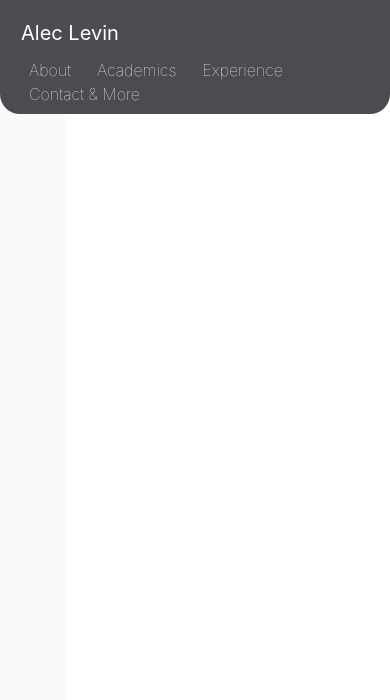
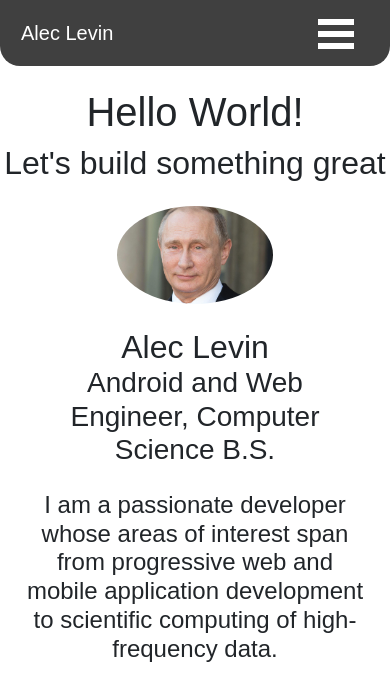
Before and after one commit to arl505/arlevin.org, a React (Create React App) app: page / in a window 390 px wide. Shown: the top 700 px of the page. Built offline with nearby package versions, Linux system fonts and the light colour scheme.

Commit message:
impemented mobile-friendly navbar (has hamburger drawer if mobile detected), needs some cleaning

```diff
--- a/package.json
+++ b/package.json
@@ -5,7 +5,9 @@
   "dependencies": {
     "bootstrap": "^4.2.1",
     "react": "^16.7.0",
+    "react-burger-menu": "^2.6.1",
     "react-dom": "^16.7.0",
+    "react-reveal": "^1.2.2",
     "react-router-dom": "^4.3.1",
     "react-scripts": "^2.1.3",
     "reactstrap": "^7.0.2"
--- a/src/App.css
+++ b/src/App.css
@@ -3,13 +3,12 @@
     background-color: #fafafa;
 }
 .NavbarItems:hover{
-    color: #DCDCDC;
+    color: #E8E8E8;
     text-decoration: none;
-
 }
 
 .NavbarItems{
-    color: white;
+    color: #A8A8A8;
     margin: 5px;
     text-decoration: none;
     font-weight: lighter;
@@ -25,12 +24,116 @@
     margin: 5px;
 }
 
-.webNavBar{
+.NavBar{
+    z-index:99;
     width: 100%;
     position: fixed;
     top: 0em;
     display: block;
-    background-color: #4d4b4f;
+    background-color: #404040;
     border-bottom-left-radius: 20px;
     border-bottom-right-radius: 20px;
 }
+
+html,
+body {
+  margin: 0;
+}
+
+#App {
+  font-family: sans-serif;
+}
+
+#page-wrap {
+  text-align: center;
+}
+
+
+
+
+
+
+
+html,
+body {
+  margin: 0;
+}
+
+#App {
+  font-family: sans-serif;
+
+  /* Give app full page to work with */
+  height: 100vh;
+}
+
+#page-wrap {
+  text-align: center;
+
+  /* Prevent sidebar from showing a scrollbar on page */
+  overflow: auto;
+}
+
+/* Individual item */
+.bm-item {
+  display: inline-block;
+
+  /* Our sidebar item styling */
+  text-decoration: none;
+  margin-bottom: 10px;
+  color: #d1d1d1;
+  transition: color 0.2s;
+}
+
+/* Change color on hover */
+.bm-item:hover {
+  color: white;
+}
+
+/* The rest copied directly from react-burger-menu docs */
+
+/* Position and sizing of burger button */
+.bm-burger-button {
+  position: fixed;
+  width: 36px;
+  height: 30px;
+  right: 36px;
+  top: 19px;
+}
+
+/* Color/shape of burger icon bars */
+.bm-burger-bars {
+  background: white;
+}
+
+/* Position and sizing of clickable cross button */
+.bm-cross-button {
+  height: 24px;
+  width: 24px;
+}
+
+/* Color/shape of close button cross */
+.bm-cross {
+  background: #bdc3c7;
+}
+
+/* General sidebar styles */
+.bm-menu {
+  background: #373a47;
+  padding: 2.5em 1.5em 0;
+  font-size: 1.15em;
+}
+
+/* Morph shape necessary with bubble or elastic */
+.bm-morph-shape {
+  fill: #373a47;
+}
+
+/* Wrapper for item list */
+.bm-item-list {
+  color: #b8b7ad;
+}
+
+/* Styling of overlay */
+.bm-overlay {
+  background: rgba(0, 0, 0, 0.3);
+}
--- a/src/App.js
+++ b/src/App.js
@@ -8,18 +8,50 @@ import About from './about/about';
 import "./App.css"
 import ReactDOM from 'react-dom';
 import {Navbar, NavbarBrand, Nav, NavItem} from 'reactstrap';
+import Fade from 'react-reveal/Fade';
+import { slide as Menu } from "react-burger-menu";
+
+
 
 class App extends Component {
 
+  constructor() {
+    super();
+    this.state = {
+      width: window.innerWidth,
+    };
+  }
+
+  componentWillMount() {
+    window.addEventListener('resize', this.handleWindowSizeChange);
+  }
+
+  // make sure to remove the listener
+  // when the component is not mounted anymore
+  componentWillUnmount() {
+    window.removeEventListener('resize', this.handleWindowSizeChange);
+  }
+
+  handleWindowSizeChange = () => {
+    this.setState({ width: window.innerWidth });
+  };
+
   render() {
-    return (
+    const { width } = this.state;
+    const isMobile = width <= 651;
+    let nav;
+    if(!isMobile){
+      nav = (<Fade>
         <div className="backdrop" style={{"minHeight":"100vh", "height":"100"}}>
         <BrowserRouter>
         <div>
-        <div className="webNavBar">
+          <div className="NavBar">
             <Navbar >
                 <NavbarBrand className="NavbarBrand" tag={Link} to="/">Alec Levin</NavbarBrand>
                 <Nav>
+                <NavItem>
+                    <Link to="/" id="homeTab" className="NavbarItems">Home</Link>
+                  </NavItem>
                   <NavItem>
                     <Link to="/about" id="aboutTab" className="NavbarItems">About</Link>
                   </NavItem>
@@ -37,6 +69,8 @@ class App extends Component {
                 </Nav>
             </Navbar>
             </div>
+
+          <div>
           <Switch>
             <Route path="/about" component={About} />
             <Route path="/academics" component={Academics} />
@@ -45,9 +79,57 @@ class App extends Component {
             <Route path="/" component={Home} /> {/* this line comes last and will be the default (or no matches)*/}
           </Switch>
           </div>
+          </div>
       </BrowserRouter>
       </div>
-    );
+      </Fade>);
+    }
+    else{
+      nav = (<BrowserRouter>
+        <div id="App">
+        <Menu>
+          <NavItem>
+            <Link to="/" id="homeTab" className="NavbarItems">Home</Link>
+          </NavItem>
+          <NavItem>
+            <Link to="/about" id="aboutTab" className="NavbarItems">About</Link>
+          </NavItem>
+          <NavItem>
+            <Link to="/academics" id="academicsTab" className="NavbarItems">Academics</Link>
+          </NavItem>
+
+          <NavItem>
+            <Link to="/experience" id="ExperienceTab" className="NavbarItems">Experience</Link>
+          </NavItem>
+
+          <NavItem>
+            <Link to="/contact" id="contactTab" className="NavbarItems">Contact & More</Link>
+          </NavItem>
+        </Menu>
+
+        <div id="page-wrap">
+        <div className="NavBar">
+          <Navbar>
+                <NavbarBrand className="NavbarBrand" tag={Link} to="/">Alec Levin</NavbarBrand>
+                </Navbar>
+        </div>
+        <Switch>
+            <Route path="/about" component={About} />
+            <Route path="/academics" component={Academics} />
+            <Route path="/experience" component={Experiences} />
+            <Route path="/contact" component={Contact} />
+            <Route path="/" component={Home} /> {/* this line comes last and will be the default (or no matches)*/}
+          </Switch>
+        </div>
+      </div>
+      </BrowserRouter>);
+    }
+
+      return (
+        <div>
+          {nav}
+        </div>
+      )
   }
 }
 
--- a/src/about/about.js
+++ b/src/about/about.js
@@ -1,13 +1,15 @@
 import React, { Component } from 'react';
 import { Button } from 'reactstrap';
 import ReactDOM from 'react-dom';
-
+import Fade from 'react-reveal/Fade'
 class Academics extends Component {
     render() {
         return (
-            <div style={{ position:"absolute", "bottom":"0", "left":"0", "right":"0", textAlign:"center"}}>
-            <Button color="danger">About</Button>
-            </div>
+            <Fade>
+                <div style={{width:"100vw", height:"100vh", textAlign:"center" }}>
+                <Button color="danger">About</Button>
+                </div>
+            </Fade>
         )
     }
 }
--- a/src/academics/academics.js
+++ b/src/academics/academics.js
@@ -1,13 +1,16 @@
 import React, { Component } from 'react';
 import { Button } from 'reactstrap';
 import ReactDOM from 'react-dom';
+import Fade from 'react-reveal/Fade'
 
 class Academics extends Component {
     render() {
         return (
-            <div style={{width:"100vw", height:"100vh", textAlign:"center", marginTop:"50vh" }}>
-            <Button color="danger">Academics</Button>
-            </div>
+            <Fade>
+                <div style={{width:"100vw", height:"100vh", textAlign:"center", marginTop:"50vh" }}>
+                <Button color="danger">Academics</Button>
+                </div>
+            </Fade>
         )
     }
 }
--- a/src/contact/contact.js
+++ b/src/contact/contact.js
@@ -1,13 +1,17 @@
 import React, { Component } from 'react';
 import { Button } from 'reactstrap';
 import ReactDOM from 'react-dom';
+import Fade from 'react-reveal/Fade';
+
 
 class Contact extends Component {
     render() {
         return (
-            <div style={{ position:"absolute", "bottom":"0", "left":"0", "right":"0", textAlign:"center"}}>
-            <Button color="danger">Contact</Button>
-            </div>
+            <Fade>
+                <div style={{width:"100vw", height:"100vh", textAlign:"center", marginTop:"50vh" }}>
+                <Button color="danger">Contact</Button>
+                </div>
+            </Fade>
         )
     }
 }
--- a/src/experiences/experiences.js
+++ b/src/experiences/experiences.js
@@ -1,15 +1,17 @@
 import React, { Component } from 'react';
 import ReactDOM from 'react-dom';
 import { Button } from 'reactstrap';
-
+import Fade from 'react-reveal/Fade';
 
 class Experiences extends Component {
 
     render() {
         return (
-            <div style={{ position:"absolute", "bottom":"0", "left":"0", "right":"0", textAlign:"center"}}>
-            <Button color="danger">Experience</Button>
-            </div>
+            <Fade>
+                <div style={{width:"100vw", height:"100vh", textAlign:"center", marginTop:"50vh" }}>
+                <Button color="danger">Experiences</Button>
+                </div>
+            </Fade>
         )
     }
 }
--- a/src/welcomePage/home.css
+++ b/src/welcomePage/home.css
@@ -1,7 +1,3 @@
-.content{
-    margin-top: 5.5em;
-}
-
 .webHelloH1{
     font-weight: 300;
     text-align: center;
@@ -12,16 +8,7 @@
     text-align: center;
 }
 
-.webProfilePicDiv{
-    margin-top: 1.5em;
-    text-align: center;
-}
-
-.webProfilePic{
-    width: 40vw;
-}
-
-.webBottomDiv{
+.align_and_space{
     text-align: center;
     margin-top: 1.5em;
 }
@@ -32,9 +19,6 @@
     padding-right: 1em;
 
 }
-.webOutro{
-    margin-top: 1em;
-}
 
 .webName{
     font-weight: 300;
--- a/src/welcomePage/home.js
+++ b/src/welcomePage/home.js
@@ -4,6 +4,7 @@ import "./me.jpg"
 import { Media } from 'reactstrap';
 import ReactDOM from 'react-dom';
 import logo from "./me.jpg"
+import Fade from 'react-reveal/Fade';
 
 class Home extends Component {
     constructor() {
@@ -31,43 +32,32 @@ class Home extends Component {
 
     render() {
         const { width } = this.state;
-        const isMobile = width <= 651;
-        const isWeb = width > 800;
-        if(isWeb)
         return (
-            <div className="content">
+            <div className="content" style={{marginTop:"5.5em"}}>
+            <Fade>
                 <div className="webIntro">
                     <h1 className="webHelloH1">Hello World!</h1>
                     <h2 className="webBuildH2">Let's build something great</h2>
                 </div>
 
 
-                <div className="webProfilePicDiv">
-                    <Media className="rounded-circle webProfilePic" object src={logo} alt="profile" />
+                <div className="align_and_space">
+                    <Media className="rounded-circle webProfilePic" object src={logo} alt="profile" style={{width:"40vw"}}/>
                 </div>
 
-                <div className="webBottomDiv">
+                <div className="align_and_space">
                     <div className="webNameDiv">
                         <h2 className="webName">Alec Levin</h2>
                         <h3 className="webGeneral">Android and Web Engineer, Computer Science B.S.</h3>
                     </div>
 
                     <div>
-                        <h4 className="webGeneral webOutro">I am a passionate developer whose areas of interest span from progressive web and mobile application development to sceientific computing of high-frequency data.</h4>
+                        <h4 className="webGeneral webOutro" style={{marginTop:"1em"}}>I am a passionate developer whose areas of interest span from progressive web and mobile application development to scientific computing of high-frequency data.</h4>
                     </div>
                 </div>
+                </Fade>
             </div>
         )
-        else if(isMobile){
-            return(
-                <p>MOBILE!</p>
-            )
-        }
-        else{
-            return(
-                <p>Tablet!</p>
-            )
-        }
     }
 }
 ReactDOM.render(
```
Also changed, not shown: 1 other file (tests, documents, lock files or other folders). Lines whose indentation alone changed are shown as unchanged.
